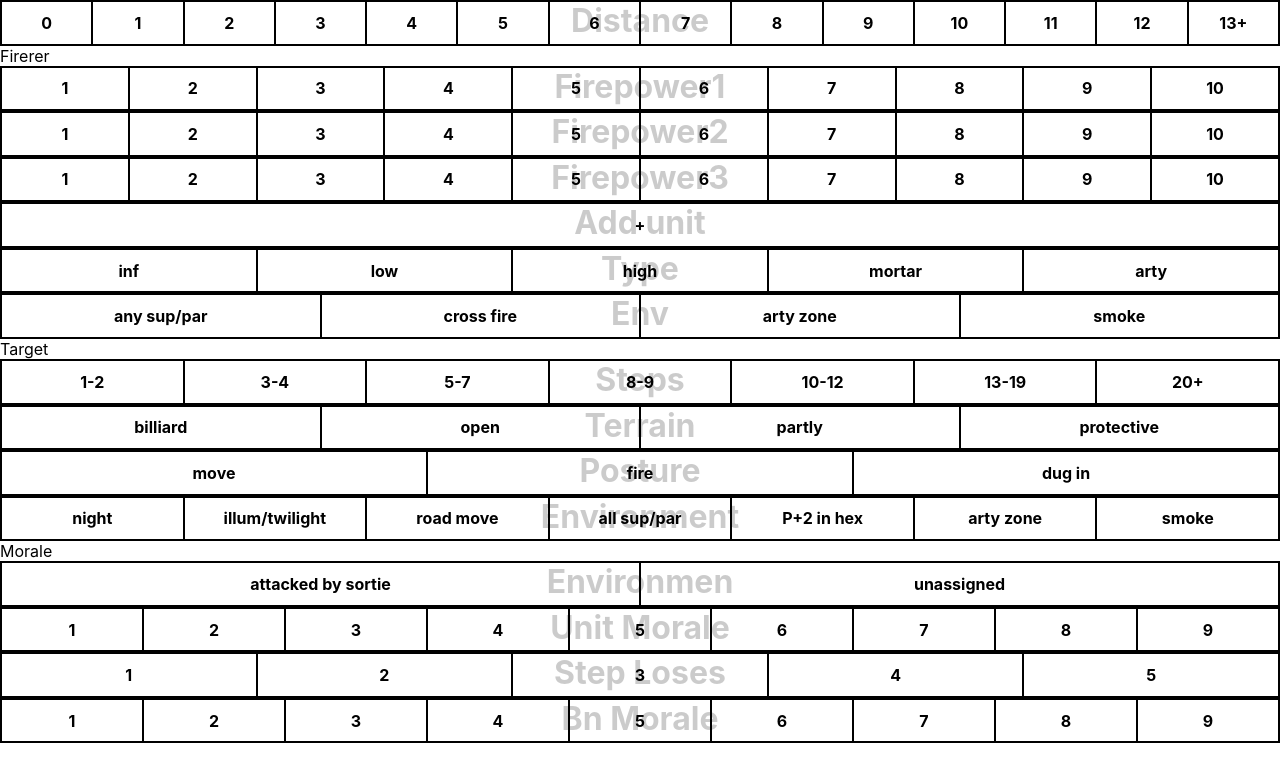
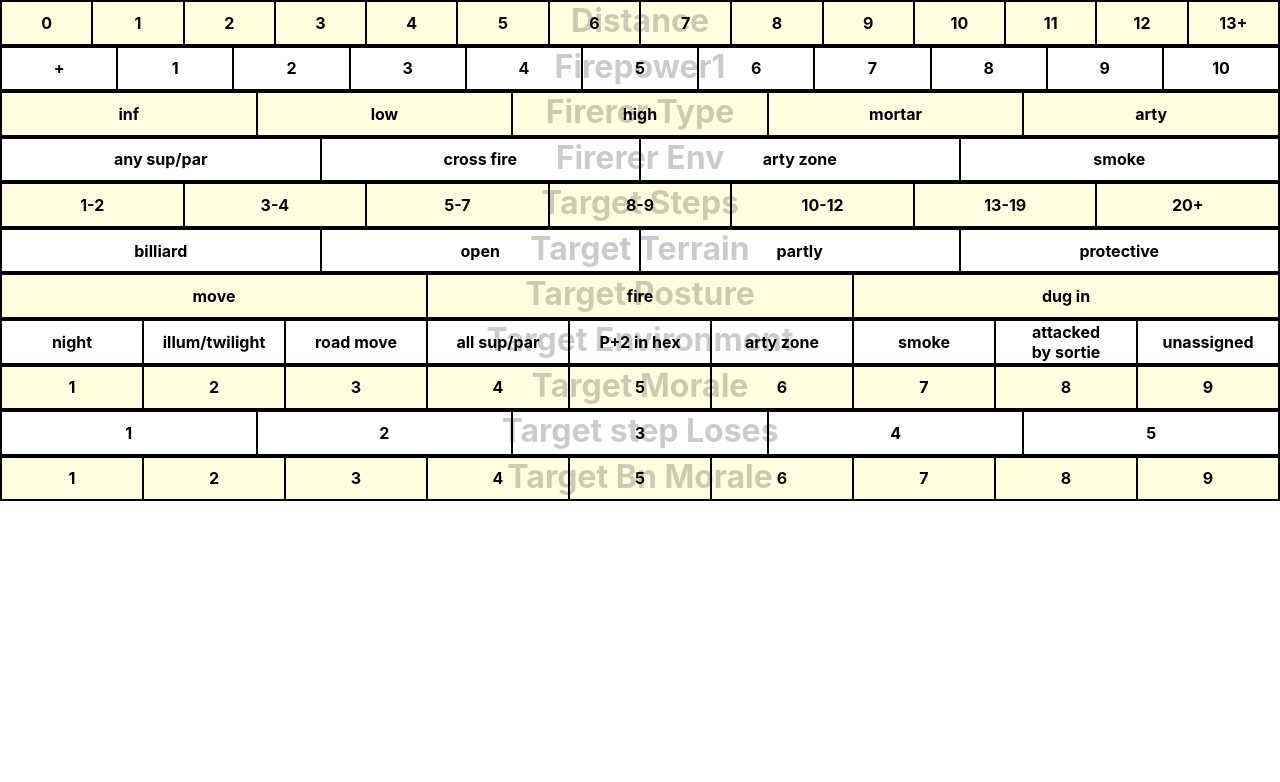
Before and after one commit to rzymek/red-winter-calc, a Preact app: page / in a window 1280 px wide. Shown: the top 782 px of the page. Built offline with nearby package versions, Linux system fonts and the light colour scheme.

Commit message:
compacted

```diff
--- a/src/app.css
+++ b/src/app.css
@@ -0,0 +1,3 @@
+.Pick:nth-child(odd) {
+    background-color: lightyellow;
+}
--- a/src/app.tsx
+++ b/src/app.tsx
@@ -24,7 +24,7 @@ function ToggleButton(props: {
             fontWeight: 'bold',
             cursor: 'pointer',
             flex: 1,
-            backgroundColor: props.selected ? 'lightgray' : undefined
+            backgroundColor: props.selected ? 'lightblue' : undefined
         }} onClick={props.onClick}>
         {props.value}
     </div>
@@ -34,6 +34,7 @@ type PickProps = {
     label: string,
     wrap?: boolean,
     values: (string | number)[],
+    onClick?(value: string | number): boolean,
     minWidth?: string,
 };
 
@@ -48,7 +49,7 @@ function Pick(props: PickProps & {
         flexDirection: 'row',
         flexWrap: props.wrap ? 'wrap' : undefined,
         position: 'relative'
-    }}>
+    }} className="Pick">
         <div style={{
             position: 'absolute',
             inset: 0,
@@ -71,30 +72,37 @@ function Pick(props: PickProps & {
 
 function PickOne(props: PickProps) {
     const context = useContext(Context);
-    const selected = context.state[props.label] as (string|number);
+    const selected = context.state[props.label] as (string | number);
 
     return <Pick {...props}
                  selected={[selected]}
                  onClick={(v: string | number) => {
-                     context.update({[props.label]: selected===v ? undefined : v});
+                     console.log(props.onClick, v)
+                     if (props.onClick && props.onClick(v) === false) {
+                         return
+                     }
+                     context.update({[props.label]: selected === v ? undefined : v});
                  }}/>;
 }
 
 function toggle<T>(a: T[], v: T) {
-    if(a.includes(v)) {
+    if (a.includes(v)) {
         return a.filter(i => i !== v)
-    }else{
+    } else {
         return [...a, v];
     }
 }
 
 function PickMany(props: PickProps & {}) {
     const context = useContext(Context);
-    const selected = (context.state[props.label] ?? []) as (number|string)[];
+    const selected = (context.state[props.label] ?? []) as (number | string)[];
 
     return <Pick {...props}
                  selected={selected}
                  onClick={(v: string | number) => {
+                     if (props.onClick && props.onClick(v) === false) {
+                         return
+                     }
                      context.update({[props.label]: toggle(selected, v)});
                  }}/>;
 }
@@ -108,7 +116,7 @@ function Section(props: PropsWithChildren<{
     </div>
 }
 
-type Value = string | number | undefined | (string|number)[]
+type Value = string | number | undefined | (string | number)[]
 const Context = createContext<{
     state: Record<string, Value>,
     update(v: Record<string, Value>): void
@@ -116,7 +124,6 @@ const Context = createContext<{
 
 export function App() {
     const [state, setState] = useState<Record<string, Value>>({});
-    console.log(state)
     return <Context.Provider value={{
         state,
         update: useCallback((v) => {
@@ -128,27 +135,48 @@ export function App() {
 
     }}>
         <PickOne label='Distance' values={[0, 1, 2, 3, 4, 5, 6, 7, 8, 9, 10, 11, 12, '13+']}/>
-        <Section label="Firerer">
-            <PickOne label='Firepower1' values={[1, 2, 3, 4, 5, 6, 7, 8, 9, 10]}/>
-            <PickOne label='Firepower2' values={[1, 2, 3, 4, 5, 6, 7, 8, 9, 10]}/>
-            <PickOne label='Firepower3' values={[1, 2, 3, 4, 5, 6, 7, 8, 9, 10]}/>
-            <PickOne label='Add unit' values={['+']}/>
-            <PickOne label='Type' values={['inf', 'low', 'high', 'mortar', 'arty']}/>
-            <PickMany label='Env' values={['any sup/par', 'cross fire', 'arty zone', 'smoke']}/>
-        </Section>
-        <Section label="Target">
-            <PickOne label="Steps" values={['1-2', '3-4', '5-7', '8-9', '10-12', '13-19', '20+']}/>
-            <PickOne label="Terrain" values={['billiard', 'open', 'partly', 'protective']}/>
-            <PickOne label="Posture" values={['move', 'fire', 'dug in']}/>
-            <PickMany label="Environment"
-                      values={['night', 'illum/twilight', 'road move', 'all sup/par', 'P+2 in hex', 'arty zone', 'smoke']}
-                      wrap={true} minWidth='3cm'/>
-        </Section>
-        <Section label="Morale">
-            <PickMany label="Environmen" values={['attacked by sortie', 'unassigned']}/>
-            <PickOne label='Unit Morale' values={[1, 2, 3, 4, 5, 6, 7, 8, 9]}/>
-            <PickOne label='Step Loses' values={[1, 2, 3, 4, 5]}/>
-            <PickOne label='Bn Morale' values={[1, 2, 3, 4, 5, 6, 7, 8, 9]}/>
-        </Section>
+        <PickOne label='Firepower1' values={['+', 1, 2, 3, 4, 5, 6, 7, 8, 9, 10]} onClick={v => {
+            if (v === '+') {
+                setState(prev => ({
+                    ...prev,
+                    [`Firepower${Object.keys(prev).filter(it => it.startsWith('Firepower')).length + 1}`]: undefined,
+                }))
+                return false;
+            }
+        }}/>
+        {Object.keys(state).filter(it => it !== 'Firepower1' && it.startsWith('Firepower')).map(it =>
+            <PickOne key={it} label={it} values={[0, 1, 2, 3, 4, 5, 6, 7, 8, 9, 10]} onClick={v => {
+                if (v === 0) {
+                    setState(prev => {
+                        const next = {...prev};
+                        delete next[it];
+                        const firepowers = Object.entries(next)
+                            .filter(([name, value]) => name.startsWith('Firepower'))
+                            .map(([name, value], index) => ({[`Firepower${index+1}`]: value}))
+                            .reduce((acc,val)=>({...acc,...val}),{})
+                        const rest = Object.entries(next)
+                            .filter(([name, value]) => !name.startsWith('Firepower'))
+                            .reduce((acc,val)=>({...acc,...val}),{})
+                        return {
+                            ...firepowers,
+                            ...rest,
+                        };
+                    })
+                    return false;
+                }
+            }}/>
+        )}
+        <PickOne label='Firerer Type' values={['inf', 'low', 'high', 'mortar', 'arty']}/>
+        <PickMany label='Firerer Env' values={['any sup/par', 'cross fire', 'arty zone', 'smoke']}/>
+        <PickOne label="Target Steps" values={['1-2', '3-4', '5-7', '8-9', '10-12', '13-19', '20+']}/>
+        <PickOne label="Target Terrain" values={['billiard', 'open', 'partly', 'protective']}/>
+        <PickOne label="Target Posture" values={['move', 'fire', 'dug in']}/>
+        <PickMany label="Target Environment"
+                  values={['night', 'illum/twilight', 'road move', 'all sup/par', 'P+2 in hex', 'arty zone', 'smoke',
+                      'attacked by sortie', 'unassigned']}
+                  wrap={true} minWidth='3cm'/>
+        <PickOne label='Target Morale' values={[1, 2, 3, 4, 5, 6, 7, 8, 9]}/>
+        <PickOne label='Target step Loses' values={[1, 2, 3, 4, 5]}/>
+        <PickOne label='Target Bn Morale' values={[1, 2, 3, 4, 5, 6, 7, 8, 9]}/>
     </Context.Provider>
 }
--- a/src/index.css
+++ b/src/index.css
@@ -10,5 +10,5 @@
 
 body {
     margin: 0;
-  padding:0;
+    padding: 0;
 }
```
Lines whose indentation alone changed are shown as unchanged.
